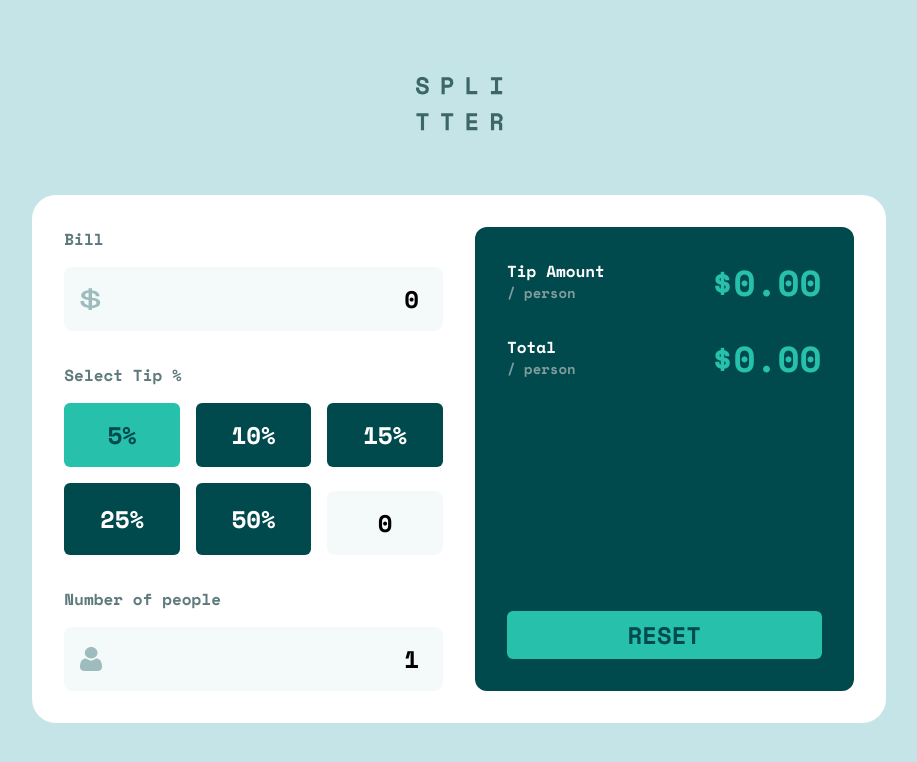
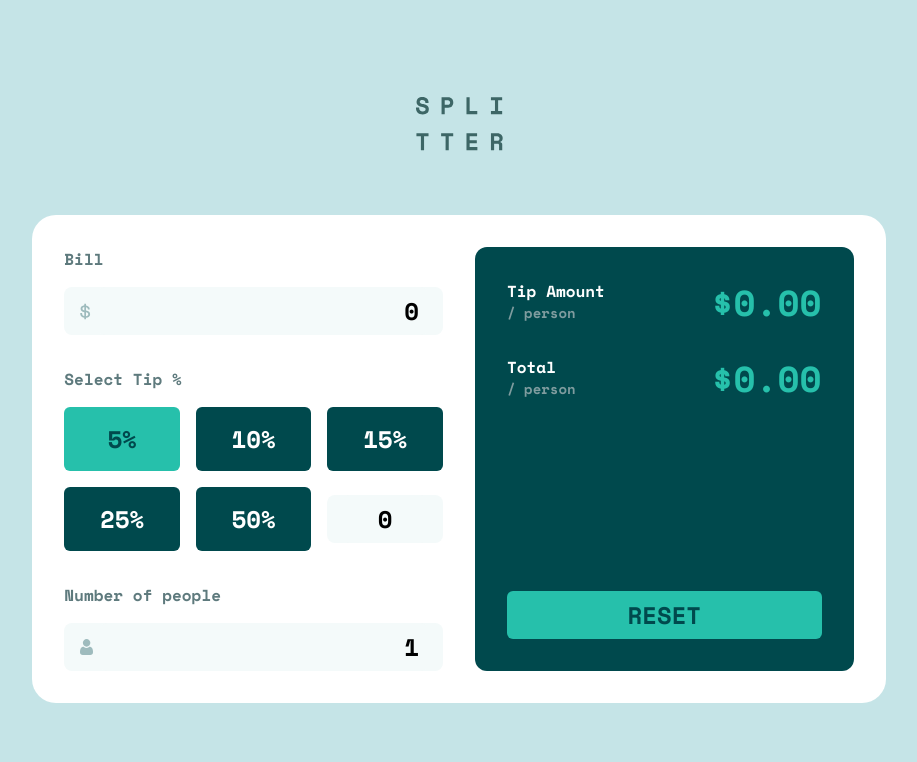
Before and after one commit to Mirror83/tip-calculator, a Svelte app: page / in a window 1280 px wide. Shown: the top 762 px of the page, without its empty margins (181-1098 px from the left). Built offline with nearby package versions, Linux system fonts and the light colour scheme.

Commit message:
fix: modified input styles

```diff
--- a/src/App.svelte
+++ b/src/App.svelte
@@ -143,7 +143,7 @@
           <span class="text-red-400">{billError}</span>
         </div>
         <div class={cn("input-container", billError != "" && "border-red-400")}>
-          <img src={iconDollar} alt="" role="presentation" class="h-6 w-6" />
+          <img src={iconDollar} alt="" role="presentation" />
           <input
             on:input={handleBillInput}
             value={bill}
@@ -203,7 +203,7 @@
           <span class="text-red-400">{peopleError}</span>
         </div>
         <div class="input-container">
-          <img src={iconPerson} alt="" role="presentation" class="h-6 w-6" />
+          <img src={iconPerson} alt="" role="presentation" />
           <input
             on:input={handlePeopleInput}
             id="number-of-people"
--- a/src/app.css
+++ b/src/app.css
@@ -13,7 +13,7 @@
   }
 
   .input-container {
-    @apply flex justify-between items-center gap-2 py-2 px-4 rounded-lg
+    @apply flex justify-between items-center gap-2 px-4 rounded-lg
     focus-within:border-2 focus-within:border-strong-cyan bg-very-light-cyan
     has-[:invalid]:border-2 has-[:invalid]:border-red-400;
   }
```
